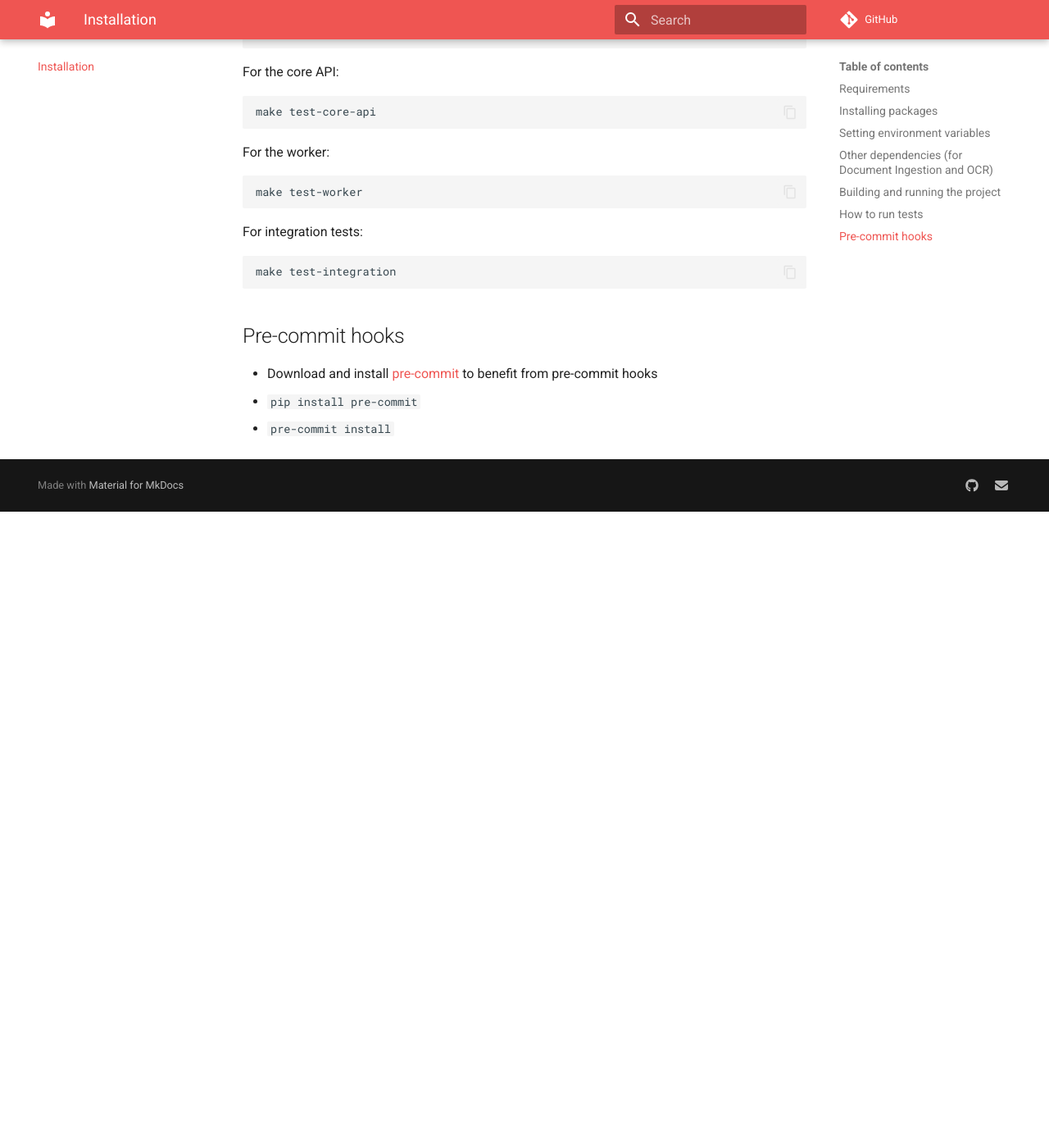
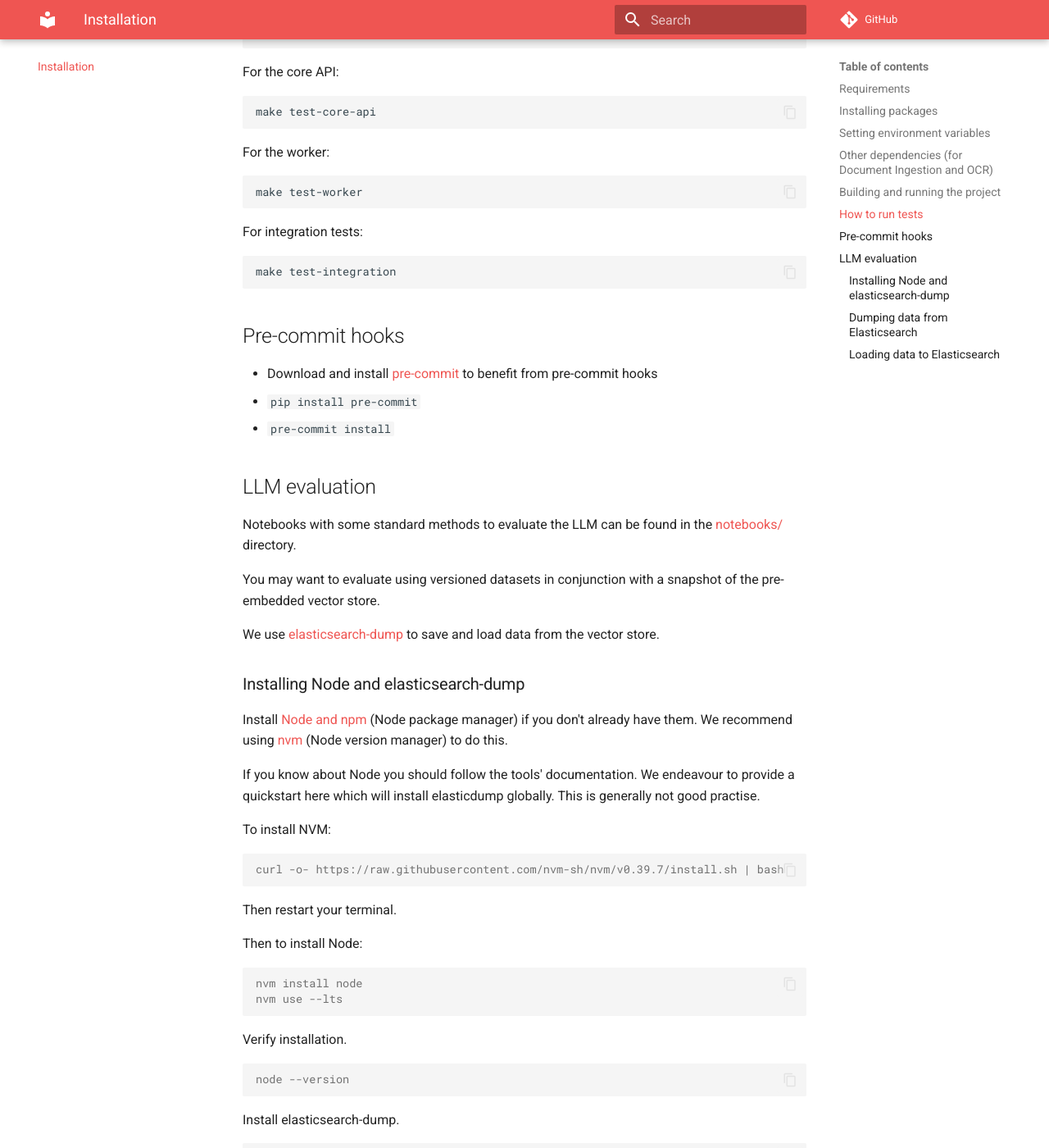
Before and after one commit to i-dot-ai/redbox, an MkDocs documentation site: the page built from docs/DEVELOPER_SETUP.md, in a window 1280 px wide and 1400 px high, scrolled down 2604 px. Shown: the whole window at 82% size. Built offline with MkDocs 1.6.1 and Material for MkDocs 9.7.7, drawn with Linux system fonts in a browser that asks for light colours; comment, search, counter and statistics services are not loaded; before the commit the page ends 3228 px from its top, so only the background shows below that; some of the changed text lies outside the part shown.

Commit message:
Adds instructions to dump the elastic index

````diff
--- a/docs/DEVELOPER_SETUP.md
+++ b/docs/DEVELOPER_SETUP.md
@@ -124,3 +124,78 @@ make test-integration
 - Download and install [pre-commit](https://pre-commit.com) to benefit from pre-commit hooks
   - `pip install pre-commit`
   - `pre-commit install`
+
+## LLM evaluation
+
+Notebooks with some standard methods to evaluate the LLM can be found in the [notebooks/](../notebooks/) directory.
+
+You may want to evaluate using versioned datasets in conjunction with a snapshot of the pre-embedded vector store.
+
+We use [elasticsearch-dump](https://github.com/elasticsearch-dump/elasticsearch-dump) to save and load data from the vector store.
+
+### Installing Node and elasticsearch-dump
+
+Install [Node and npm](https://docs.npmjs.com/downloading-and-installing-node-js-and-npm) (Node package manager) if you don't already have them. We recommend using [nvm](https://github.com/nvm-sh/nvm?tab=readme-ov-file#installing-and-updating) (Node version manager) to do this.
+
+If you know about Node you should follow the tools' documentation. We endeavour to provide a quickstart here which will install elasticdump globally. This is generally not good practise.
+
+To install NVM:
+
+```console
+curl -o- https://raw.githubusercontent.com/nvm-sh/nvm/v0.39.7/install.sh | bash
+```
+
+Then restart your terminal.
+
+Then to install Node:
+
+```console
+nvm install node
+nvm use --lts
+```
+
+Verify installation.
+
+```console
+node --version
+```
+
+Install elasticsearch-dump.
+
+```console
+npm install elasticdump -g
+```
+
+### Dumping data from Elasticsearch
+
+The default index for chunking is `redbox-data-chunk`. Dump this index to [data/elastic-dumps/](../data/elastic-dumps/) for saving or sharing.
+
+```
+elasticdump \
+  --input=http://localhost:9200/redbox-data-chunk \
+  --output=./data/elastic-dumps/redbox-data-chunk.json \
+  --type=data
+```
+
+### Loading data to Elasticsearch
+
+If you've been provided with a dump from the vector store, add it to [data/elastic-dumps/](../data/elastic-dumps/). The below assumes the existance of a `redbox-data-chunk.json` in this directory.
+
+Consider dumping your existing `redbox-data-chunk` index if you don't want to have to reembed data you're working on.
+
+Start Elasticsearch service.
+
+```console
+docker compose up -d elasticsearch
+```
+
+Load data from `data/elastic-dumps/redbox-data-chunk.json`, or your own file.
+
+```
+elasticdump \
+  --input=./data/elastic-dumps/redbox-data-chunk.json \
+  --output=http://localhost:9200/redbox-data-chunk \
+  --type=data
+```
+
+If you're using this index in the frontend, you may want to upload the raw files to MinIO by placing them in [data/objectstore/redbox-storage-dev](../data/objectstore/redbox-storage-dev).
````
Also changed, not shown: 2 other files.
